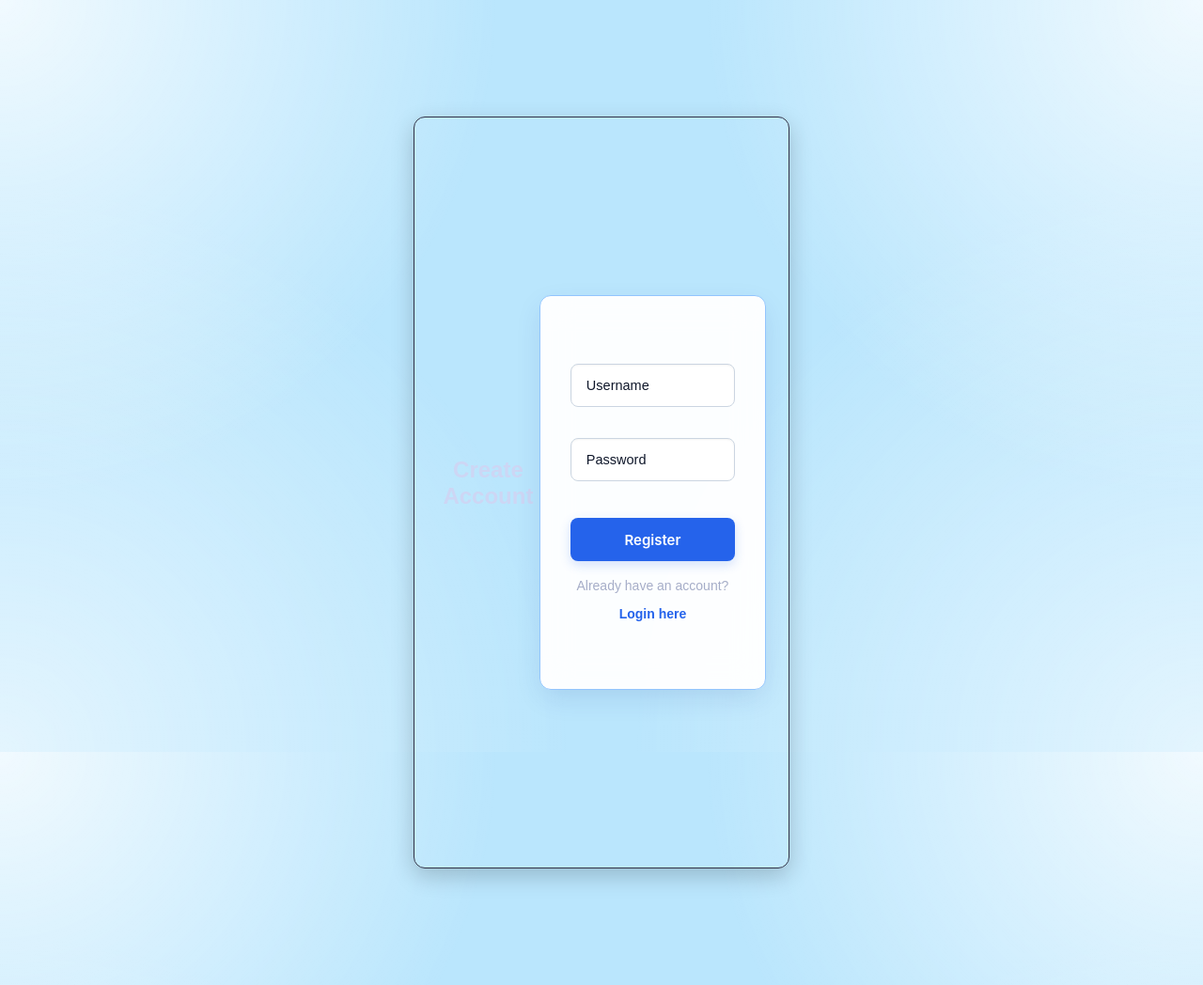
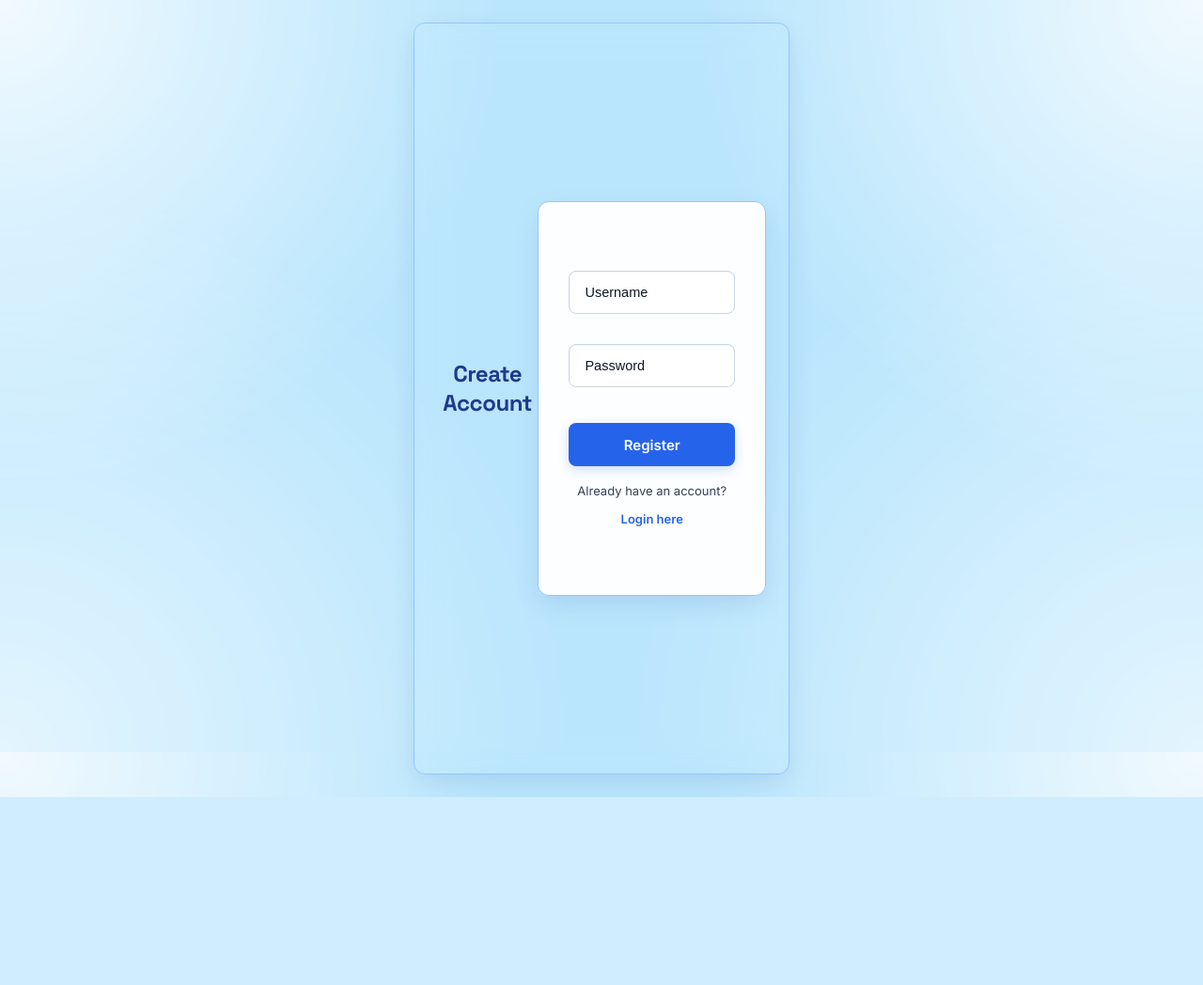
Before and after one commit to pujaux/Task-Management-app, a Flask app: page /register in a window 1280 px wide. Shown: the whole page at 94% size. After the commit the page ends 848 px from the top, so only its background shows below. Run offline with Flask 3, Linux system fonts and the light colour scheme.

Commit message:
fix:login issue

```diff
--- a/templates/login.html
+++ b/templates/login.html
@@ -4,53 +4,109 @@
     <meta charset="UTF-8">
     <meta name="viewport" content="width=device-width, initial-scale=1.0">
     <title>Task Control — Authorization</title>
+    <link rel="preconnect" href="https://fonts.googleapis.com">
+    <link href="https://fonts.googleapis.com/css2?family=Space+Grotesk:wght@600;700;800&family=Inter:wght@400;500;600&display=swap" rel="stylesheet">
     <link rel="stylesheet" href="{{ url_for('static', filename='style.css') }}">
     <style>
+        body.auth-body {
+            min-height: 100vh;
+            width: 100%;
+            margin: 0;
+            display: flex;
+            align-items: center;
+            justify-content: center;
+            padding: 24px;
+            box-sizing: border-box;
+            font-family: var(--font-body, 'Inter', sans-serif);
+        }
+
         .auth-container {
+            width: 100%;
             max-width: 400px;
-            margin: 100px auto;
-            padding: 30px;
-            background: #1e1e2e;
-            border: 1px solid #313244;
-            border-radius: 12px;
-            box-shadow: 0 8px 24px rgba(0,0,0,0.2);
+            padding: 36px 32px;
+            background: rgba(255, 255, 255, 0.96);
+            border: 1px solid var(--border, #93c5fd);
+            border-radius: var(--radius, 12px);
+            box-shadow: 0 10px 30px -5px rgba(30, 58, 138, 0.15);
+            backdrop-filter: blur(16px);
+            box-sizing: border-box;
         }
+
         .auth-title {
+            font-family: var(--font-display, 'Space Grotesk', sans-serif);
             font-size: 24px;
-            margin-bottom: 20px;
-            color: #cdd6f4;
+            font-weight: 800;
+            margin-bottom: 22px;
+            color: #1e3a8a;
             text-align: center;
+            letter-spacing: -0.5px;
+        }
+
+        .auth-input {
+            width: 100%;
+            height: 46px;
+            padding: 0 16px;
+            margin-bottom: 14px;
+            background: #ffffff;
+            border: 1px solid #cbd5e1;
+            color: #0f172a;
+            border-radius: 8px;
+            font-size: 14.5px;
+            font-weight: 500;
+            box-sizing: border-box;
+            box-shadow: inset 0 1px 2px rgba(0, 0, 0, 0.05);
+            outline: none;
+            transition: all 0.2s ease;
+        }
+        .auth-input::placeholder { color: #94a3b8; }
+        .auth-input:focus {
+            border-color: #2563eb;
+            box-shadow: 0 0 0 4px rgba(37, 99, 235, 0.18);
+        }
+
+        .auth-btn {
+            width: 100%;
+            height: 46px;
+            margin-top: 6px;
+            background: #2563eb;
+            color: #ffffff;
+            border: none;
+            border-radius: 8px;
+            font-weight: 600;
+            font-size: 15px;
+            cursor: pointer;
+            box-shadow: 0 4px 12px rgba(37, 99, 235, 0.2);
+            transition: background 0.15s ease;
+        }
+        .auth-btn:hover { background: #1d4ed8; }
+
+        .auth-error {
+            color: #dc2626;
+            margin-bottom: 15px;
+            text-align: center;
+            font-size: 14px;
+        }
+        .auth-msg {
+            color: #16a34a;
+            margin-bottom: 15px;
+            text-align: center;
+            font-size: 14px;
+        }
+        .auth-switch {
+            text-align: center;
+            margin-top: 18px;
+            font-size: 13px;
+            color: #334155;
+        }
+        .auth-switch a {
+            color: #2563eb;
+            text-decoration: none;
             font-weight: 600;
         }
-        .auth-input {
-            width: 100%;
-            padding: 12px;
-            margin-bottom: 15px;
-            background: #11111b;
-            border: 1px solid #45475a;
-            color: #cdd6f4;
-            border-radius: 6px;
-            box-sizing: border-box;
-        }
-        .auth-btn {
-            width: 100%;
-            padding: 12px;
-            background: #89b4fa;
-            color: #11111b;
-            border: none;
-            border-radius: 6px;
-            font-weight: bold;
-            cursor: pointer;
-            font-size: 16px;
-        }
-        .auth-btn:hover { background: #b4befe; }
-        .auth-error { color: #f38ba8; margin-bottom: 15px; text-align: center; font-size: 14px; }
-        .auth-msg { color: #a6e3a1; margin-bottom: 15px; text-align: center; font-size: 14px; }
-        .auth-switch { text-align: center; margin-top: 15px; font-size: 14px; color: #a6adc8; }
-        .auth-switch a { color: #89b4fa; text-decoration: none; }
+        .auth-switch a:hover { text-decoration: underline; }
     </style>
 </head>
-<body style="background: #11111b; font-family: sans-serif; color: #cdd6f4;">
+<body class="auth-body">
 
     <div class="auth-container">
         {% if register %}
```
